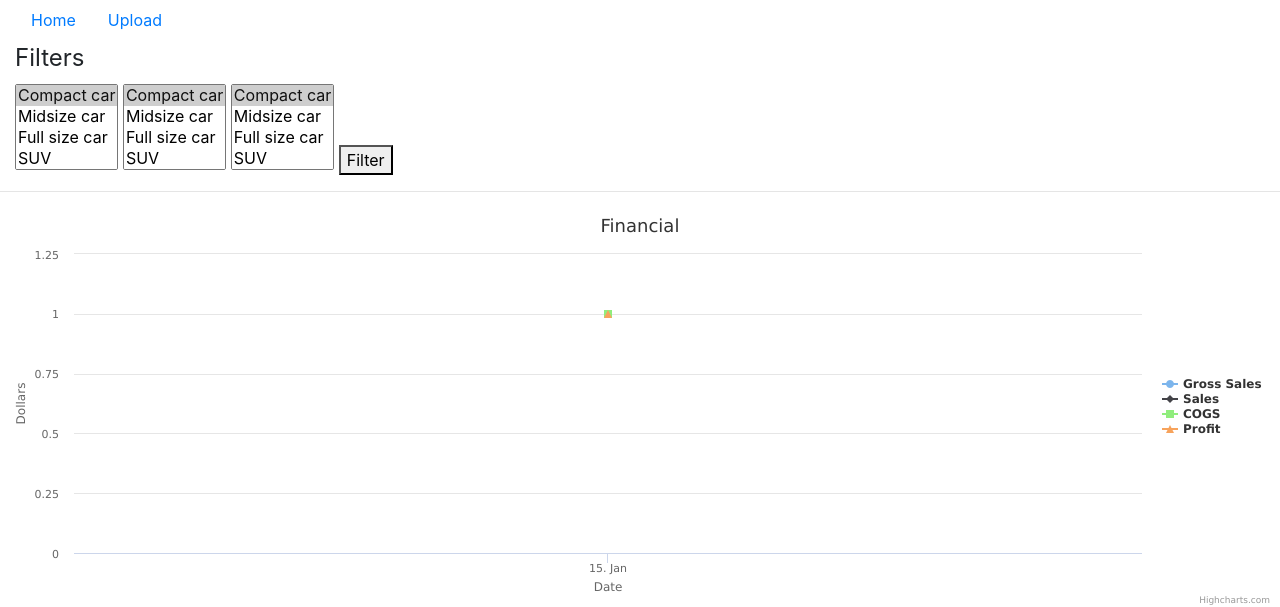
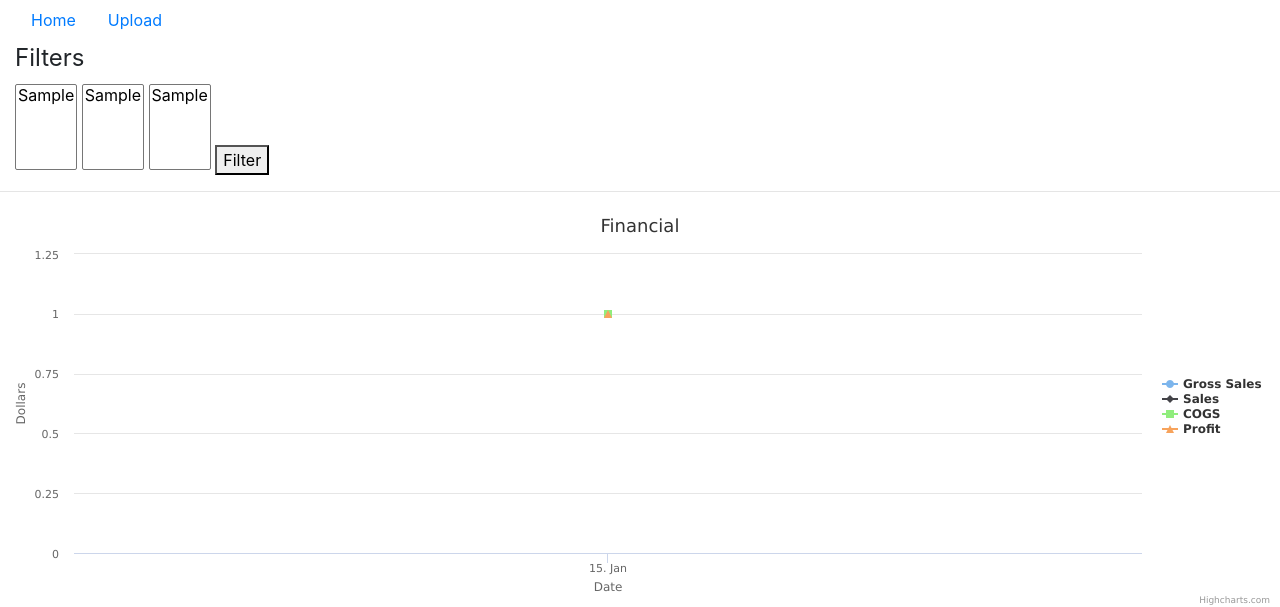
Before and after one commit to shemogumbe/laughing-pancake, a Flask app: page / in a window 1280 px wide. Shown: the top 607 px of the page. Run offline with Flask 2, Linux system fonts and the light colour scheme; tables that the repository leaves empty hold one stand-in row (values such as "Sample post"); some libraries are stand-ins or nearby versions.

Commit message:
add filters

```diff
--- a/app.py
+++ b/app.py
@@ -16,18 +16,45 @@ db = SQLAlchemy(app)
 from models import FinancialData
 
 
+def _get_all_products():
+    return (
+        db.session.query(FinancialData.product)
+        .distinct(FinancialData.product)
+        .order_by(FinancialData.product)
+        .all()
+    )
+
+
+def _get_all_departments():
+    return (
+        db.session.query(FinancialData.department)
+        .distinct(FinancialData.department)
+        .order_by(FinancialData.department)
+        .all()
+    )
+
+
+def _get_all_countries():
+    return (
+        db.session.query(FinancialData.country)
+        .distinct(FinancialData.country)
+        .order_by(FinancialData.country)
+        .all()
+    )
+
+
 def _get_financial_data():
-    qry = db.session.query(
+    query = db.session.query(
         FinancialData.date,
         func.sum(FinancialData.gross_sales).label("gross_sales"),
         func.sum(FinancialData.sales).label("sales"),
         func.sum(FinancialData.cogs).label("cogs"),
         func.sum(FinancialData.profit).label("profit"),
     )
-    qry = qry.group_by(FinancialData.date).order_by(FinancialData.date)
+    query = query.group_by(FinancialData.date).order_by(FinancialData.date)
 
     gross_sales, sales, cogs, profit = [], [], [], []
-    for _res in qry.all():
+    for _res in query.all():
         data_date = datetime.combine(_res.date, datetime.min.time())
         date_milliseconds = data_date.timestamp() * 1000
         gross_sales.append([date_milliseconds, _res.gross_sales])
@@ -47,10 +74,21 @@ def _get_financial_data():
 def home():
     table = FinancialData.query.order_by(FinancialData.date.desc()).all()
     financial = _get_financial_data()
+
+    products = _get_all_products()
+    departments = _get_all_departments()
+    countries = _get_all_countries()
+
     return render_template(
         "hello.jinja2",
         table=[list(i.to_dict().values()) for i in table],
         financial=financial,
+        all_countries=[x.country for x in countries],
+        selected_countries=[],
+        all_departments=[x.department for x in departments],
+        selected_departments=[],
+        all_products=[x.product for x in products],
+        selected_products=[],
     )
 
 
--- a/templates/hello.jinja2
+++ b/templates/hello.jinja2
@@ -41,31 +41,19 @@
                             <fieldset>
                                 <legend>Filters</legend>
                                 <select id="country" name="country" multiple>
-                                    <option selected>Compact car</option>
-                                    <option>Midsize car</option>
-                                    <option>Full size car</option>
-                                    <option>SUV</option>
-                                    <option>Luxury</option>
-                                    <option>Truck</option>
-                                    <option>Van</option>
+                                    {% for country in all_countries %}
+                                    <option>{{ country }}</option>
+                                    {% endfor %}
                                 </select>
                                 <select id="department" name="department" multiple>
-                                    <option selected>Compact car</option>
-                                    <option>Midsize car</option>
-                                    <option>Full size car</option>
-                                    <option>SUV</option>
-                                    <option>Luxury</option>
-                                    <option>Truck</option>
-                                    <option>Van</option>
+                                    {% for department in all_departments %}
+                                    <option>{{ department }}</option>
+                                    {% endfor %}
                                 </select>
                                 <select id="product" name="product" multiple>
-                                    <option selected>Compact car</option>
-                                    <option>Midsize car</option>
-                                    <option>Full size car</option>
-                                    <option>SUV</option>
-                                    <option>Luxury</option>
-                                    <option>Truck</option>
-                                    <option>Van</option>
+                                    {% for product in all_products %}
+                                    <option>{{ product }}</option>
+                                    {% endfor %}
                                 </select>
                                 <button type="submit">Filter</button>
                             </fieldset>
```
